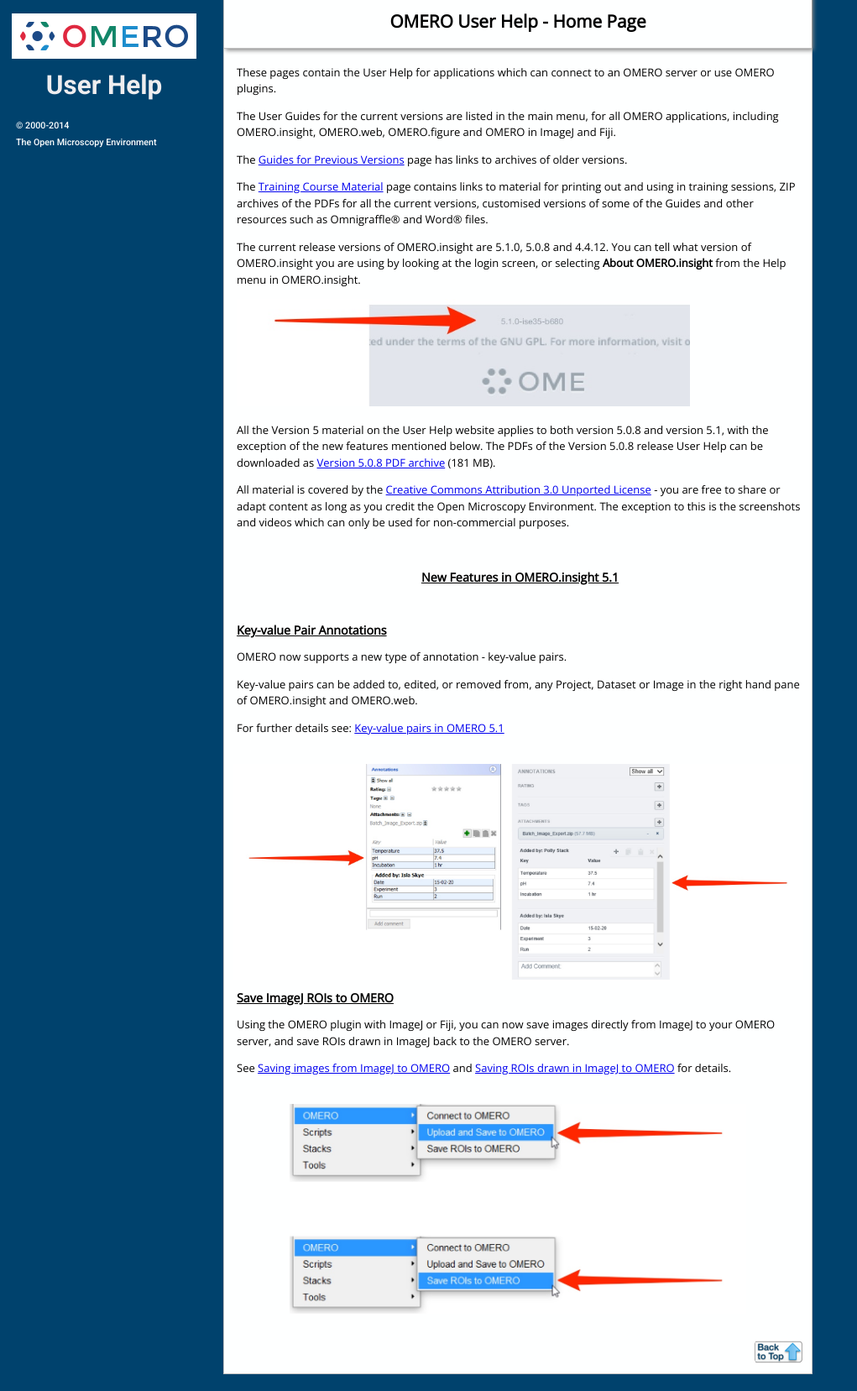
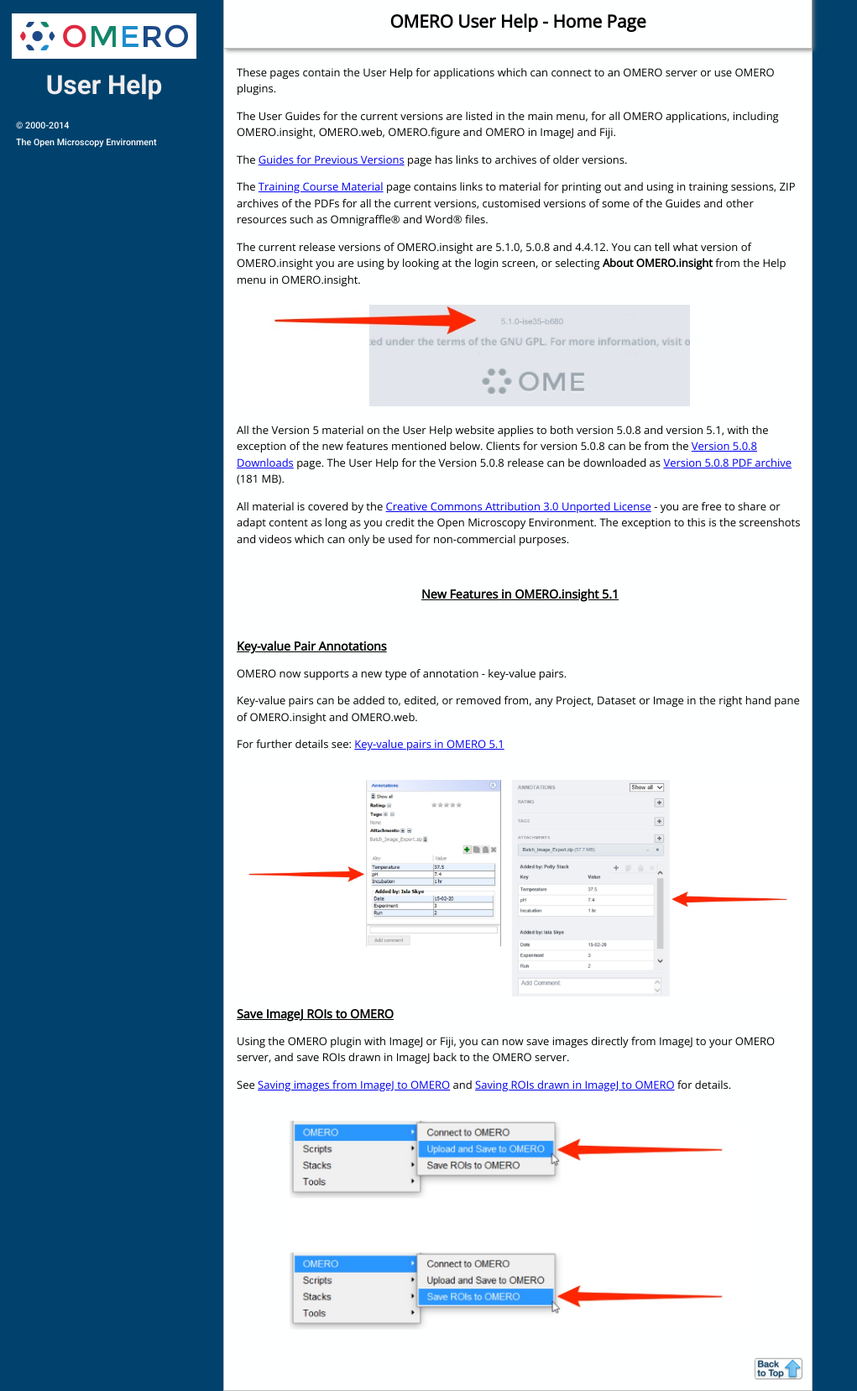
Before and after one commit to snoopycrimecop/ome-help, a Jekyll site: the page built from index.html, in a window 1280 px wide. Shown: the whole page at 84% size, without its empty margins (0-1021 px from the left). Built offline with Jekyll 4.4.1, drawn with Linux system fonts in a browser that asks for light colours; Markdown is read by kramdown in place of the engine named in the settings.

Commit message:
Adding 5.0.8 client download link.

```diff
--- a/index.html
+++ b/index.html
@@ -11,7 +11,7 @@
 
 <p><img src="images/indexVersion.jpg" alt="OMERO.insight Version" style="width: 80%;"/></p>
 
-<p>All the Version 5 material on the User Help website applies to both version 5.0.8 and version 5.1, with the exception of the new features mentioned below. The PDFs of the Version 5.0.8 release User Help can be downloaded as <a href="http://downloads.openmicroscopy.org/help/archives/OMERO_User_Guides_5_0_8.zip">Version 5.0.8 PDF archive</a> (181 MB).</p>
+<p>All the Version 5 material on the User Help website applies to both version 5.0.8 and version 5.1, with the exception of the new features mentioned below. Clients for version 5.0.8 can be from the <a href="http://downloads.openmicroscopy.org/omero/5.0.8/">Version 5.0.8 Downloads</a> page. The User Help for the Version 5.0.8 release can be downloaded as <a href="http://downloads.openmicroscopy.org/help/archives/OMERO_User_Guides_5_0_8.zip">Version 5.0.8 PDF archive</a> (181 MB).</p>
 
 <p>All material is  covered by the <a href="http://creativecommons.org/licenses/by/3.0/">Creative Commons Attribution 3.0 Unported License</a> - you are free to share or adapt content as long as you credit the Open Microscopy Environment. The exception to this is the screenshots and videos which can only be used for non-commercial purposes.</p>
 <p>&nbsp;</p>
```
